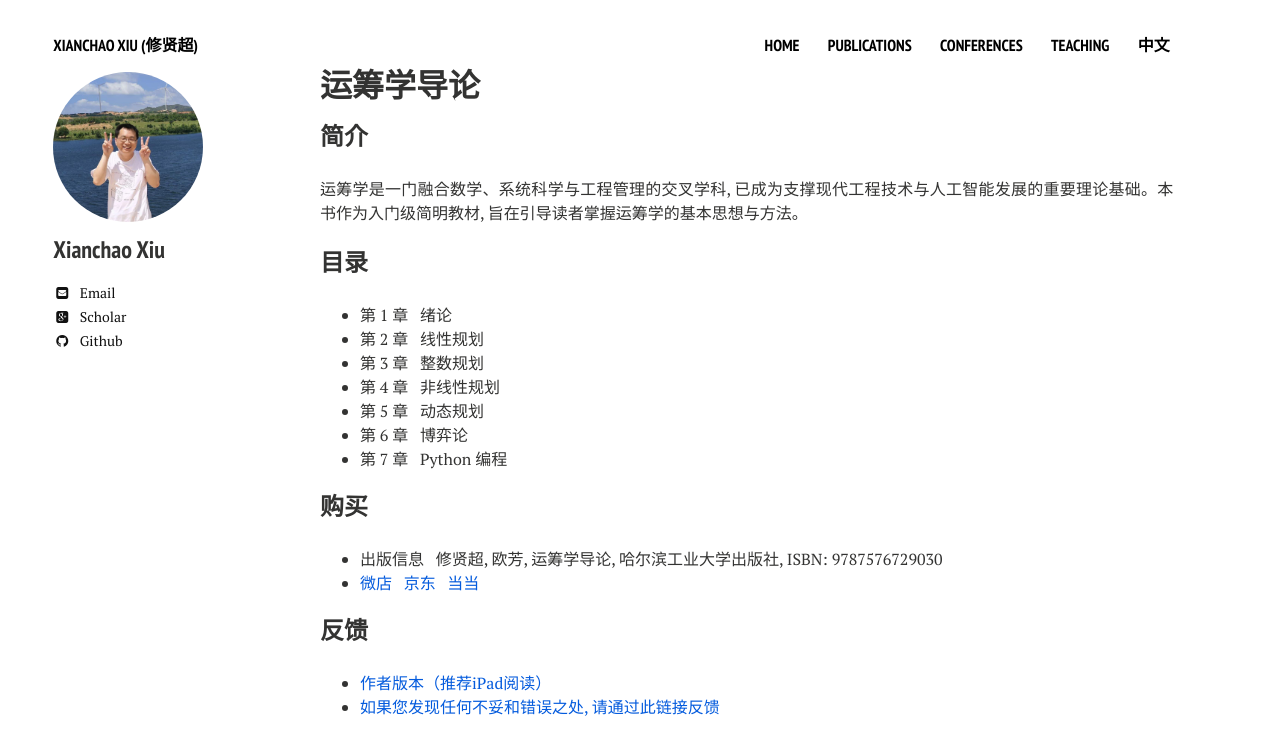
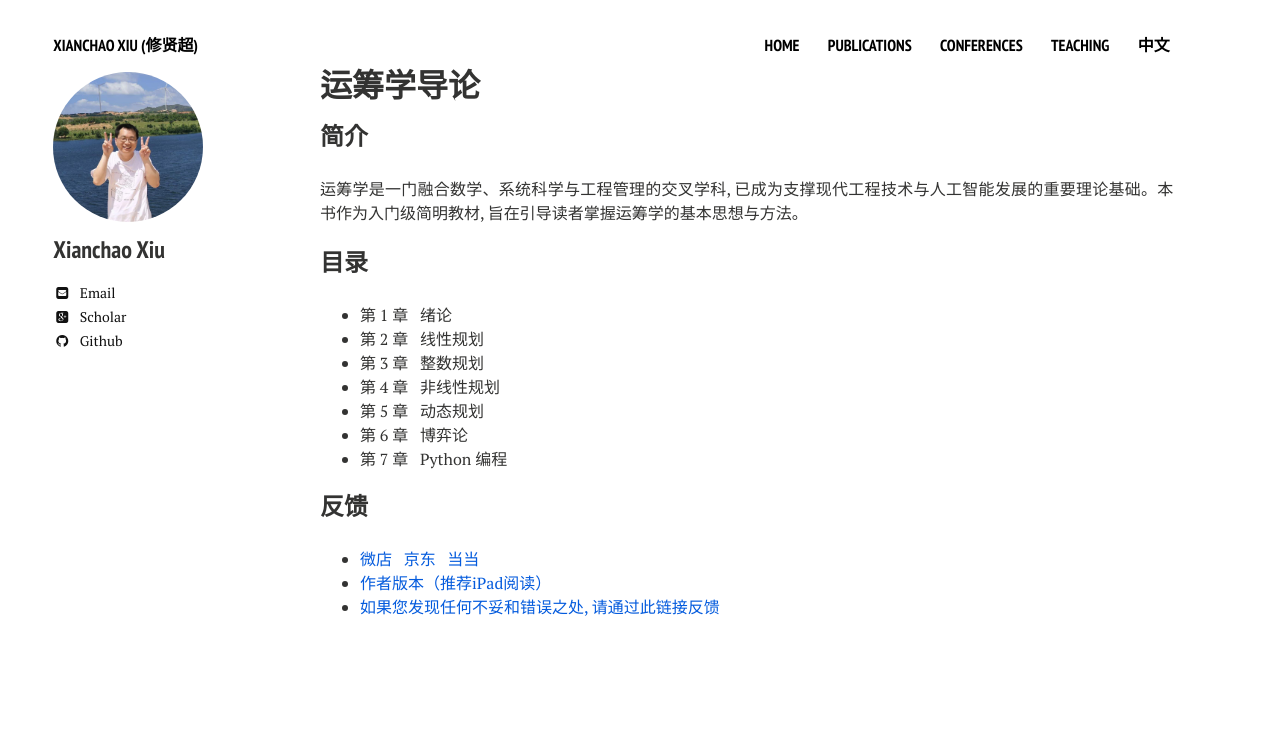
Before and after one commit to xianchaoxiu/xianchaoxiu.github.io, a Jekyll site: the page built from chinese/book/OR/index.md, in a window 1280 px wide. Shown: the top 755 px of the page. Built offline with Jekyll 4.4.1, drawn with Linux system fonts in a browser that asks for light colours; nearby versions of some CDN libraries.

Commit message:
Update index.md

```diff
--- a/chinese/book/OR/index.md
+++ b/chinese/book/OR/index.md
@@ -18,10 +18,7 @@ share: false
 *  第 6 章 &nbsp;  博弈论 <br>
 *  第 7 章 &nbsp;  Python 编程 <br>
 
-### 购买
-* 出版信息 &nbsp;  修贤超, 欧芳, 运筹学导论, 哈尔滨工业大学出版社, ISBN: 9787576729030<br>
+### 反馈
 * <a href="https://weidian.com/item.html?itemID=7810621848" class="textlink" target="_blank"> 微店 </a> &nbsp;  <a href="https://item.jd.com/15450180.html" class="textlink" target="_blank"> 京东 </a>  &nbsp;  <a href="https://product.dangdang.com/30088807.html" class="textlink" target="_blank"> 当当 </a> <br>
-
-### 反馈
 * <a href="../OR/运筹学导论.pdf" class="textlink" target="_blank"> 作者版本（推荐iPad阅读） </a> <br>
 * <a href="https://docs.qq.com/form/page/DTkZycUxMRUpkRHpY" class="textlink" target="_blank">如果您发现任何不妥和错误之处, 请通过此链接反馈 </a> <br>
```
